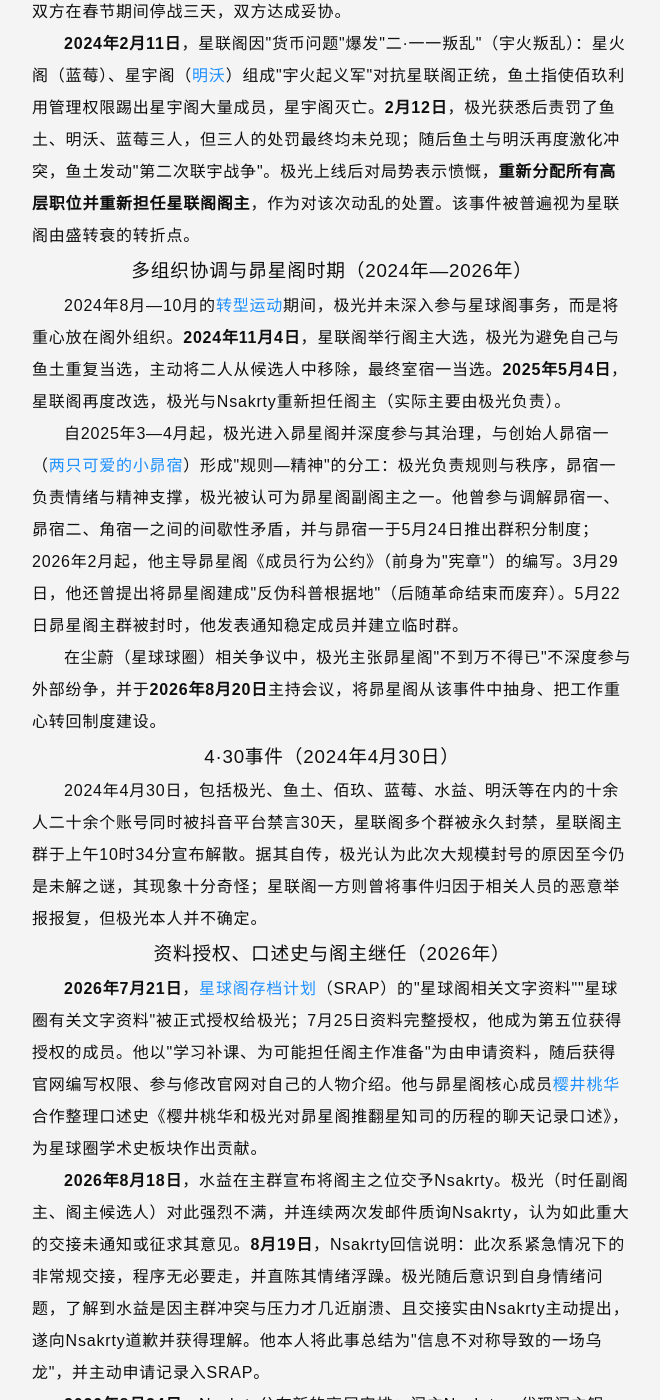
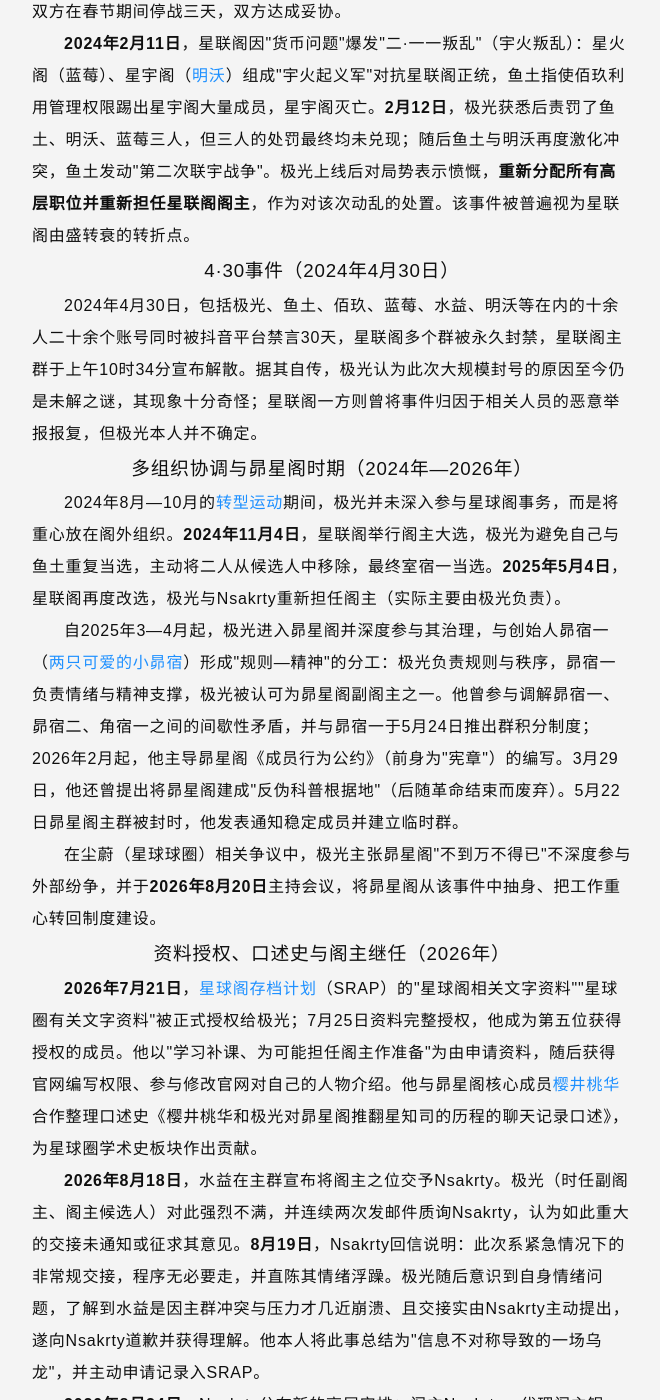
Before and after one commit to SRPNGO/post, a Jekyll site: the page built from wiki/jiGuang.md, in a window 1280 px wide and 1400 px high, scrolled down 3940 px. Shown: the whole window, without its empty margins (308-968 px from the left). Built offline with Jekyll 4.4.1, drawn with Linux system fonts in a browser that asks for light colours; our own code applies the rules of GitHub Pages for plain Markdown files; comment, search, counter and statistics services are not loaded; part of the change alters nothing that is shown.

```diff
--- a/wiki/jiGuang.md
+++ b/wiki/jiGuang.md
@@ -86,6 +86,10 @@ description: 星球阁日常代理阁主（2026年8月起）、阁主候选人
 
 **2024年2月11日**，星联阁因"货币问题"爆发"二·一一叛乱"（宇火叛乱）：星火阁（蓝莓）、星宇阁（[明沃](/wiki/mingwo)）组成"宇火起义军"对抗星联阁正统，鱼土指使佰玖利用管理权限踢出星宇阁大量成员，星宇阁灭亡。**2月12日**，极光获悉后责罚了鱼土、明沃、蓝莓三人，但三人的处罚最终均未兑现；随后鱼土与明沃再度激化冲突，鱼土发动"第二次联宇战争"。极光上线后对局势表示愤慨，**重新分配所有高层职位并重新担任星联阁阁主**，作为对该次动乱的处置。该事件被普遍视为星联阁由盛转衰的转折点。
 
+### 4·30事件（2024年4月30日）
+
+2024年4月30日，包括极光、鱼土、佰玖、蓝莓、水益、明沃等在内的十余人二十余个账号同时被抖音平台禁言30天，星联阁多个群被永久封禁，星联阁主群于上午10时34分宣布解散。据其自传，极光认为此次大规模封号的原因至今仍是未解之谜，其现象十分奇怪；星联阁一方则曾将事件归因于相关人员的恶意举报报复，但极光本人并不确定。
+
 ### 多组织协调与昴星阁时期（2024年—2026年）
 
 2024年8月—10月的[转型运动](/wiki/transformation)期间，极光并未深入参与星球阁事务，而是将重心放在阁外组织。**2024年11月4日**，星联阁举行阁主大选，极光为避免自己与鱼土重复当选，主动将二人从候选人中移除，最终室宿一当选。**2025年5月4日**，星联阁再度改选，极光与Nsakrty重新担任阁主（实际主要由极光负责）。
@@ -93,10 +97,6 @@ description: 星球阁日常代理阁主（2026年8月起）、阁主候选人
 自2025年3—4月起，极光进入昴星阁并深度参与其治理，与创始人昴宿一（[两只可爱的小昴宿](/wiki/maoxiu)）形成"规则—精神"的分工：极光负责规则与秩序，昴宿一负责情绪与精神支撑，极光被认可为昴星阁副阁主之一。他曾参与调解昴宿一、昴宿二、角宿一之间的间歇性矛盾，并与昴宿一于5月24日推出群积分制度；2026年2月起，他主导昴星阁《成员行为公约》（前身为"宪章"）的编写。3月29日，他还曾提出将昴星阁建成"反伪科普根据地"（后随革命结束而废弃）。5月22日昴星阁主群被封时，他发表通知稳定成员并建立临时群。
 
 在尘蔚（星球球圈）相关争议中，极光主张昴星阁"不到万不得已"不深度参与外部纷争，并于**2026年8月20日**主持会议，将昴星阁从该事件中抽身、把工作重心转回制度建设。
-
-### 4·30事件（2024年4月30日）
-
-2024年4月30日，包括极光、鱼土、佰玖、蓝莓、水益、明沃等在内的十余人二十余个账号同时被抖音平台禁言30天，星联阁多个群被永久封禁，星联阁主群于上午10时34分宣布解散。据其自传，极光认为此次大规模封号的原因至今仍是未解之谜，其现象十分奇怪；星联阁一方则曾将事件归因于相关人员的恶意举报报复，但极光本人并不确定。
 
 ### 资料授权、口述史与阁主继任（2026年）
 
```
